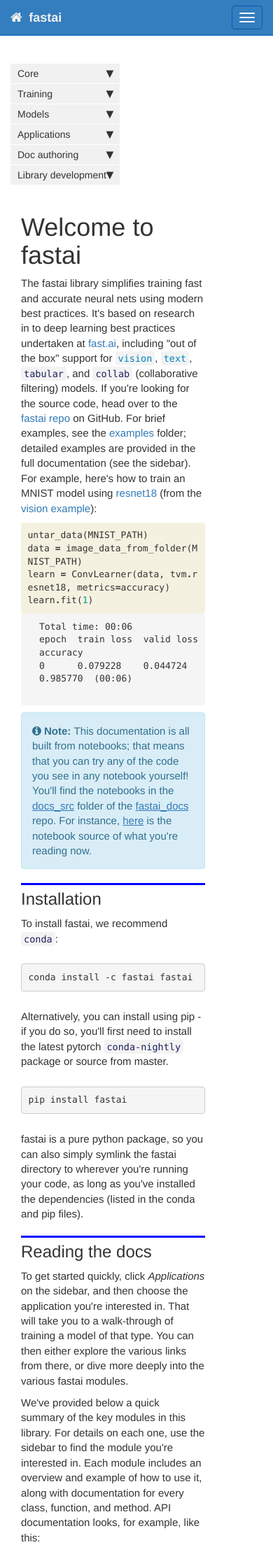
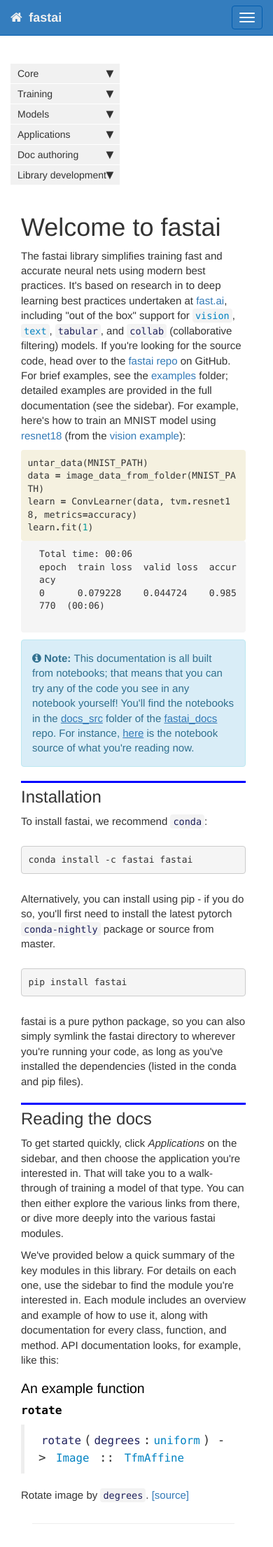
Before and after one commit to fastai/fastai_dev, a Jekyll site: the page built from docs/index.html, in a window 390 px wide. Shown: the top 2211 px of the page at 70% size. Built offline with Jekyll 4.4.1, drawn with Linux system fonts in a browser that asks for light colours; nearby versions of some CDN libraries; comment, search, counter and statistics services are not loaded.

Commit message:
fix mobile margin

```diff
--- a/docs/css/customstyles.css
+++ b/docs/css/customstyles.css
@@ -913,7 +913,11 @@
     #mysidebar {
         position: relative;
     }
+        .col-md-9 {
+            width: 90%;
+        }
 }
+
 
 @media (min-width: 1000px) {
 
```
